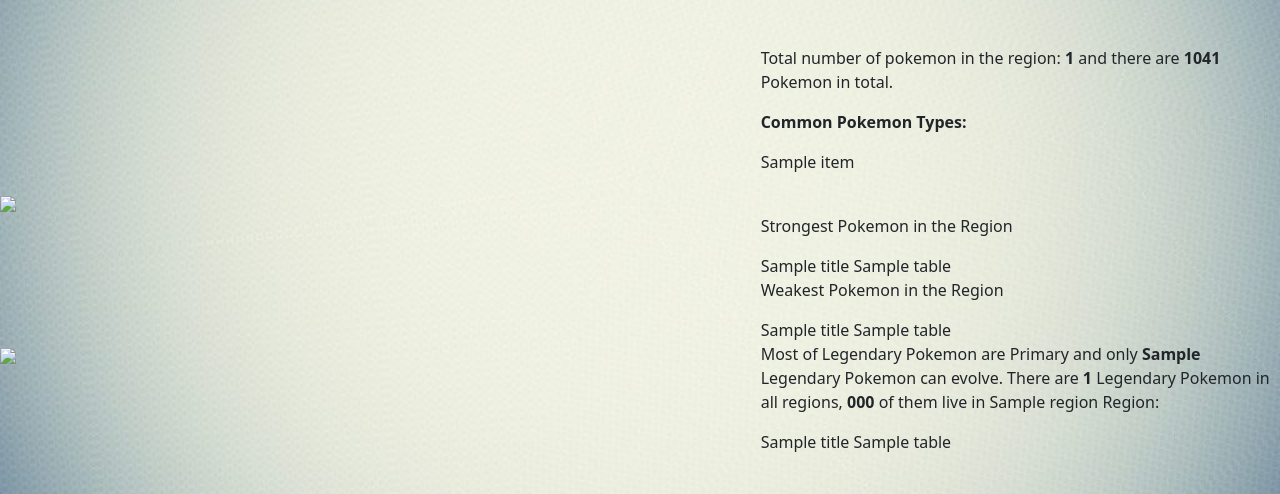
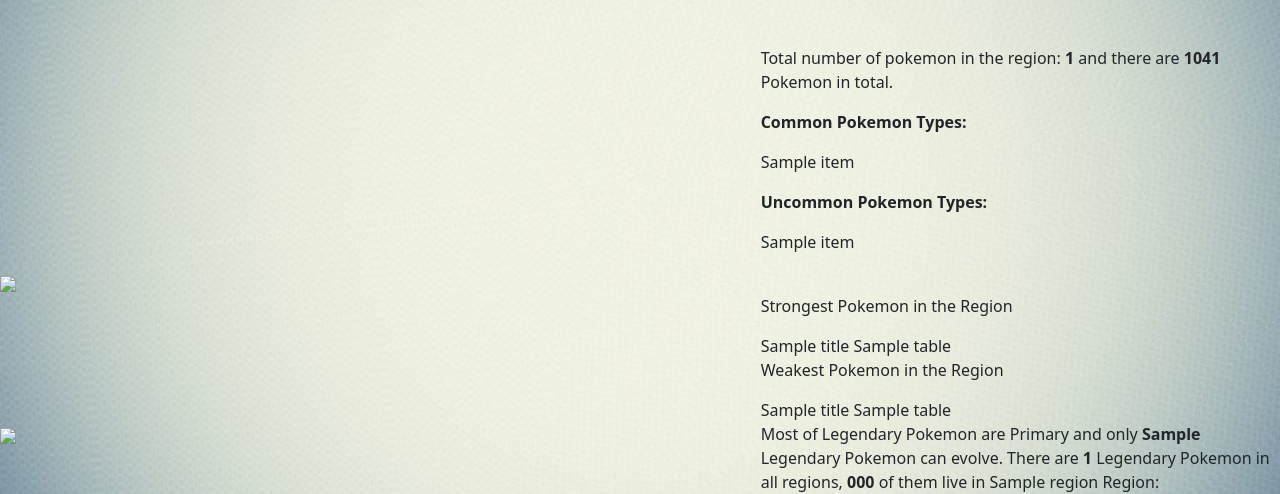
Before and after one commit to wwlodar/PokemonAnalysis, a Flask app: template app/templates/regional.html in a window 1280 px wide. Shown: the part 210-704 px from the top of the page. Run offline with Flask 2, Linux system fonts and the light colour scheme; the template is opened without the code that fills it: most values are stand-ins (such as "Sample title", 1, 10 or a date in 2020).

Commit message:
11.02.2021

```diff
--- a/app/templates/regional.html
+++ b/app/templates/regional.html
@@ -20,6 +20,10 @@
                 and there are <b>1041</b> Pokemon in total. </p>
             <p><b>Common Pokemon Types: </b></p>
             {% for item in most_common_pokemon %}
+            <p>{{item}}</p>
+            {% endfor %}
+            <p><b>Uncommon Pokemon Types: </b></p>
+            {% for item in least_common_pokemon %}
             <p>{{item}}</p>
             {% endfor %}
         </div>
--- a/app/views.py
+++ b/app/views.py
@@ -18,6 +18,7 @@ def regionals():
     pokemon_number = models.number_of_pokemon(df, region)
     best = models.best_pokemon(df, region)
     most_common_pokemon = models.most_common_pokemon(df)
+    least_common_pokemon = models.least_common_pokemon(df)
     worst = models.worst_pokemon(df, region)
     total_number_of_legendary_pokemon = models.total_number_of_legendary_pokemon(df)
     number_of_legendary_pokemon = models.number_of_legendary_pokemon(df, region)
@@ -30,6 +31,7 @@ def regionals():
                            number_of_legendary_pokemon=number_of_legendary_pokemon,
                            legendary_evolved=legendary_evolved,
                            most_common_pokemon=most_common_pokemon,
+                           least_common_pokemon=least_common_pokemon,
                            tables=[best.to_html(index=False, classes="mystyle")],
                            table2=[worst.to_html(index=False, classes="mystyle")],
                            table3=[legendary_table.to_html(index=False, classes="mystyle")],
```
Also changed, not shown: app/models.py (+11 -2 lines).
